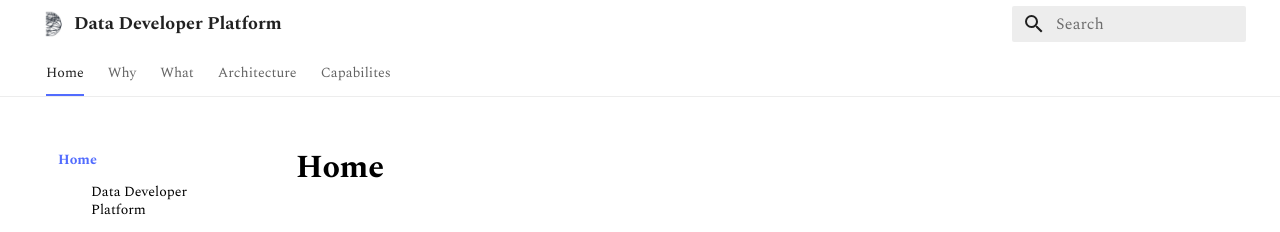
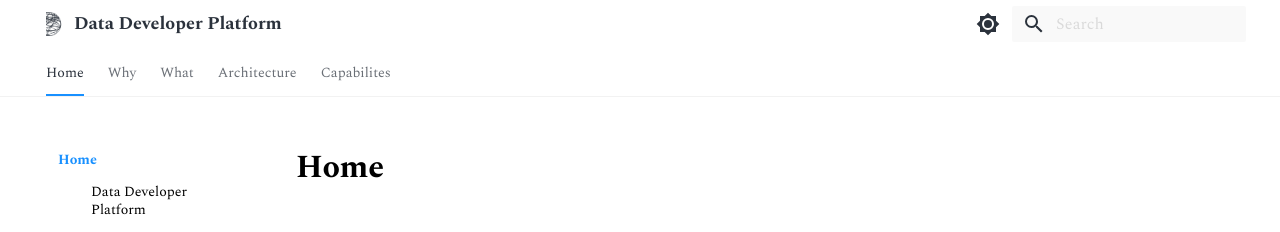
Before and after one commit to moderndatacompany/datadeveloperplatform.org, an MkDocs documentation site: the page built from docs/index.md, in a window 1280 px wide. Shown: the top 232 px of the page. Built offline with MkDocs 1.6.1 and Material for MkDocs 9.7.7, drawn with Linux system fonts in a browser that asks for light colours.

```diff
--- a/mkdocs.yml
+++ b/mkdocs.yml
@@ -23,7 +23,18 @@ theme:
         text: Spectral
         code: Source Code Pro
     palette:
-        primary: white
+      - scheme: default
+        primary: blue-grey
+        accent: blue-grey
+        toggle:
+            icon: material/brightness-7
+            name: Switch to dark mode
+      - scheme: slate
+        primary: grey
+        accent: grey
+        toggle:
+            icon: material/brightness-4
+            name: Switch to light mode
 plugins:
     - mermaid2
     - search
```
Also changed, not shown: docs/assets/ddp.png, docs/assets/favicon.png, docs/stylesheets/extra.css.
